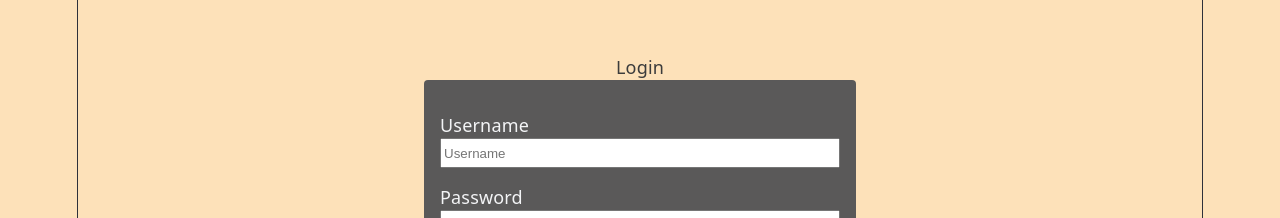
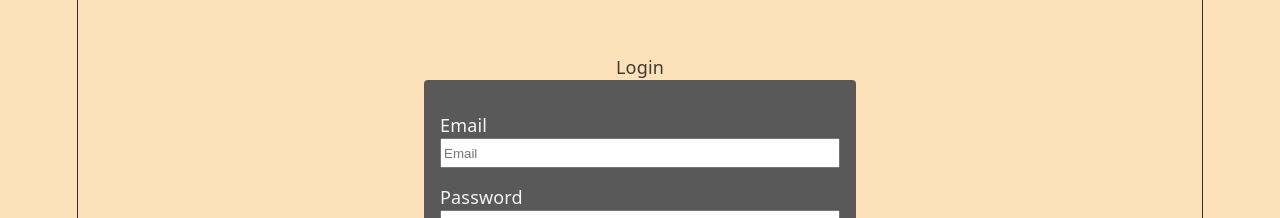
Before and after one commit to JFriendship/habitrack, a React (Vite) app in the folder frontend/: page /login in a window 1280 px wide. Shown: the part 217-435 px from the top of the page. Built offline with nearby package versions, Linux system fonts and the light colour scheme.

Commit message:
fix: update to email login prompt
I had forgotten that the backend was setup for email authentication instead of username authentication.
This has now been fixed.

```diff
--- a/frontend/src/components/LoginInput.tsx
+++ b/frontend/src/components/LoginInput.tsx
@@ -5,7 +5,7 @@ import "./LoginInput.css"
 
 export default function LoginInput() {
     const [loginData, setLoginData] = useState({
-        username: '',
+        email: '',
         password: ''
     });
     const navigate = useNavigate();
@@ -29,7 +29,7 @@ export default function LoginInput() {
                 },
                 // using URLSearchParams instead of JSON.stringify() due to FastAPI and pydantic validation
                 body: new URLSearchParams({
-                    username: loginData.username, password: loginData.password
+                    username: loginData.email, password: loginData.password // required to accept a username property
                 })
             });
 
@@ -54,16 +54,16 @@ export default function LoginInput() {
     return (
         <div>
             <form className="login-form" onSubmit={handleSubmit}>
-                <label className="login-label" htmlFor="username">
-                    Username
+                <label className="login-label" htmlFor="email">
+                    Email
                     <input
-                        type="username"
-                        name="username"
-                        value={loginData.username}
+                        type="email"
+                        name="email"
+                        value={loginData.email}
                         onChange={handleChange}
-                        placeholder="Username"
+                        placeholder="Email"
                         className="login-input"
-                        id="username"
+                        id="email"
                     />
                 </label>
 
```
